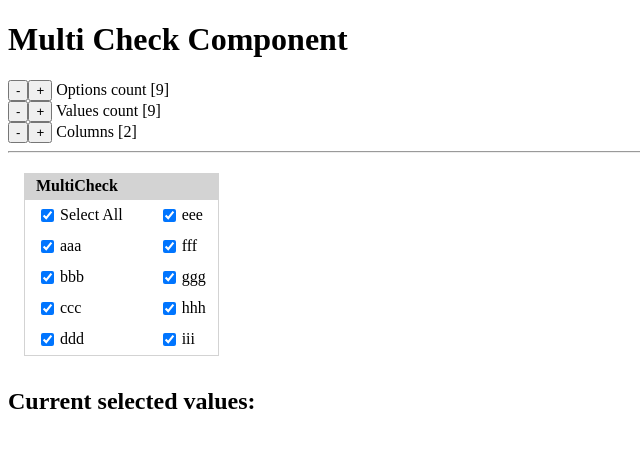
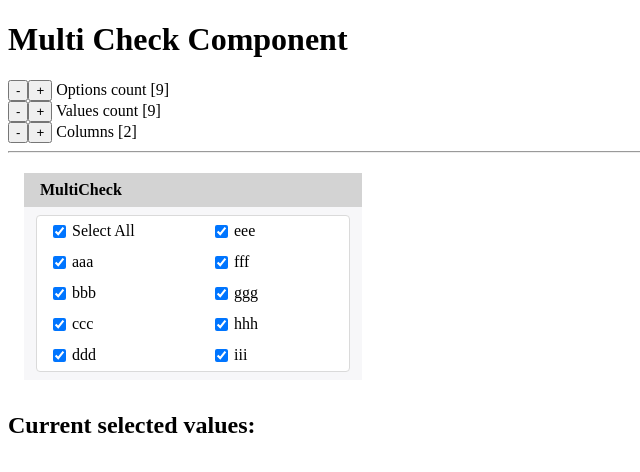
Before and after one commit to lmint3010/slasify-test, a React app: page / in a window 1280 px wide. Shown: the top 472 px of the page, without its empty margins (0-640 px from the left). Built offline with nearby package versions, Linux system fonts and the light colour scheme; the HTML template or start-up script is replaced by a standard one.

Commit message:
style(multicheck-component): restyling match with requirement

```diff
--- a/src/MultiCheck/MultiCheck.css
+++ b/src/MultiCheck/MultiCheck.css
@@ -1,12 +1,21 @@
 .MultiCheck {
+  --color-gray: #dadada;
+  --color-lightgray: #f7f7f9;
+
   display: inline-flex;
   flex-direction: column;
   padding: 12px 16px;
 
   .title {
-    padding: 4px 12px;
+    padding: 8px 16px;
     font-size: 16px;
     background-color: lightgray;
     margin: 0;
+    font-weight: 600;
+  }
+
+  .content {
+    padding: 8px 12px;
+    background-color: var(--color-lightgray);
   }
 }
--- a/src/MultiCheck/MultiCheck.tsx
+++ b/src/MultiCheck/MultiCheck.tsx
@@ -53,7 +53,9 @@ export const MultiCheck: FC<Props> = ({
     >
       <div className='MultiCheck'>
         <h3 className='title'>{label}</h3>
-        <OptionsList />
+        <div className='content'>
+          <OptionsList />
+        </div>
       </div>
     </RootContextProvider>
   )
--- a/src/MultiCheck/sub-components/OptionsList.css
+++ b/src/MultiCheck/sub-components/OptionsList.css
@@ -1,5 +1,11 @@
 .OptionsList {
   display: flex;
   gap: 12px;
-  border: 1px solid lightgrey;
+  border: 1px solid var(--color-gray);
+  border-radius: 4px;
+  background-color: white;
+
+  & .column {
+    min-width: 150px;
+  }
 }
```
